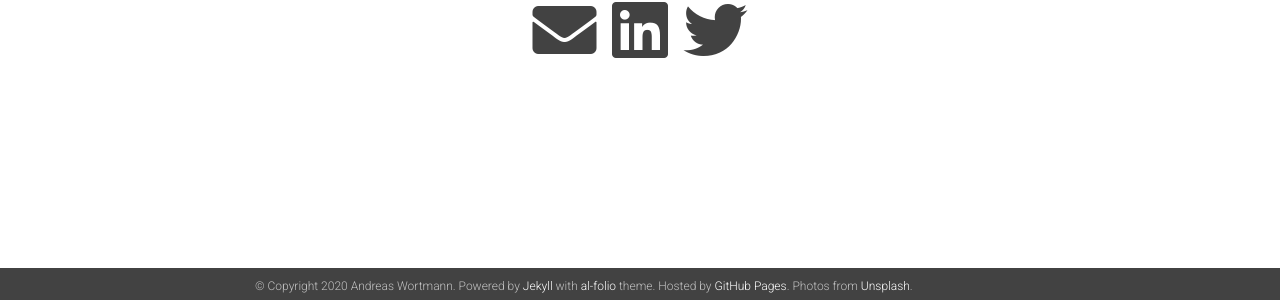
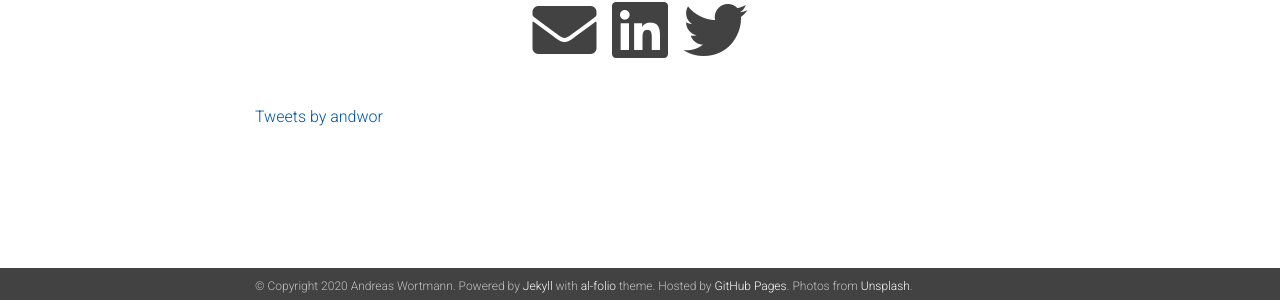
Before and after one commit to awortmann/awortmann.github.io, a Jekyll site: the page built from _pages/about.md, in a window 1280 px wide. Shown: the part 597-897 px from the top of the page. Built offline with Jekyll 4.4.1, drawn with Linux system fonts in a browser that asks for light colours; nearby versions of some CDN libraries; comment, search, counter and statistics services are not loaded; a style sheet for code colours, icons or effects is not loaded.

Commit message:
Minor update

```diff
--- a/_layouts/about.html
+++ b/_layouts/about.html
@@ -51,4 +51,8 @@
     {% endif %}
   </article>
 
+  <br/>
+
+  <a class="twitter-timeline" data-lang="en" data-theme="light" href="https://twitter.com/andwor?ref_src=twsrc%5Etfw" data-tweet-limit="3">Tweets by andwor</a> <script async src="https://platform.twitter.com/widgets.js" charset="utf-8"></script>
+
 </div>
```
